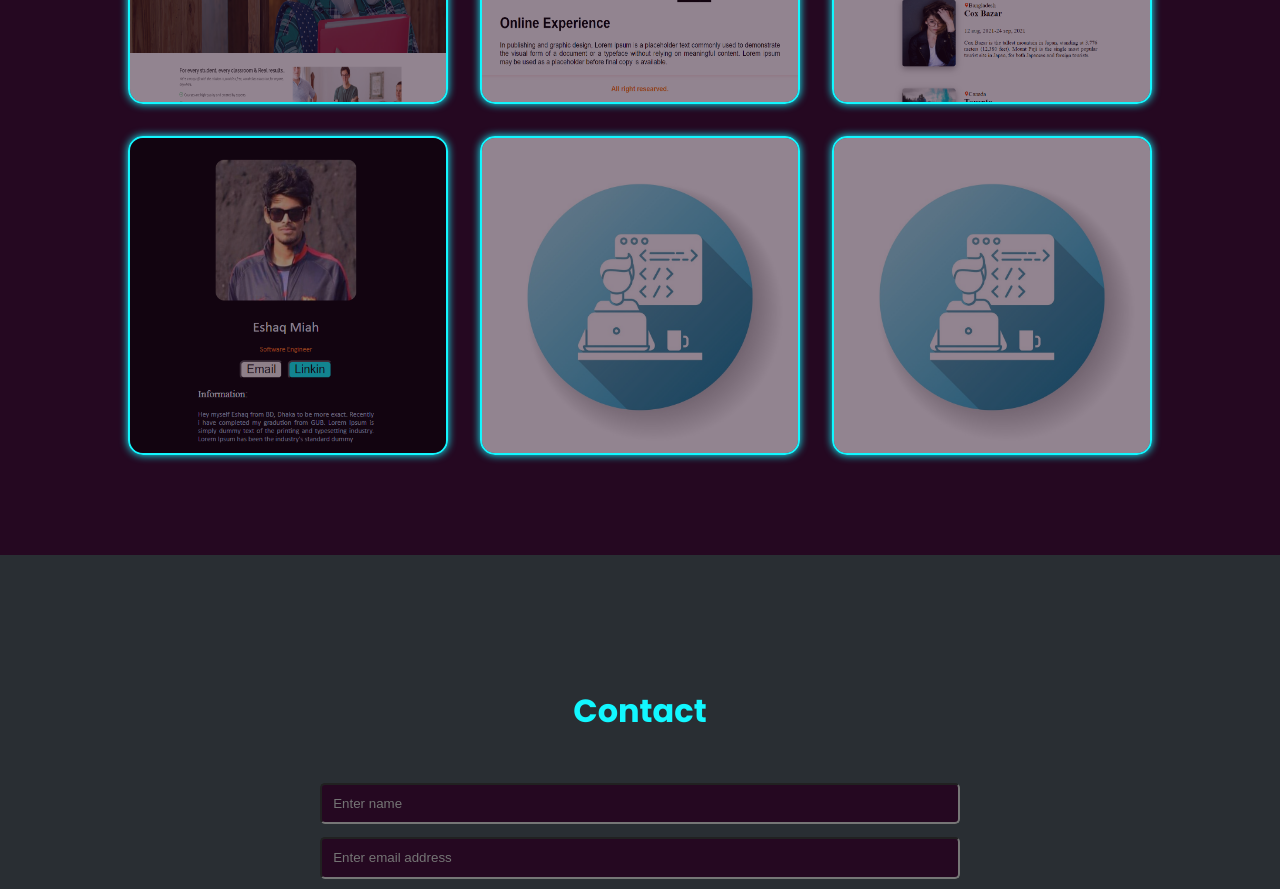
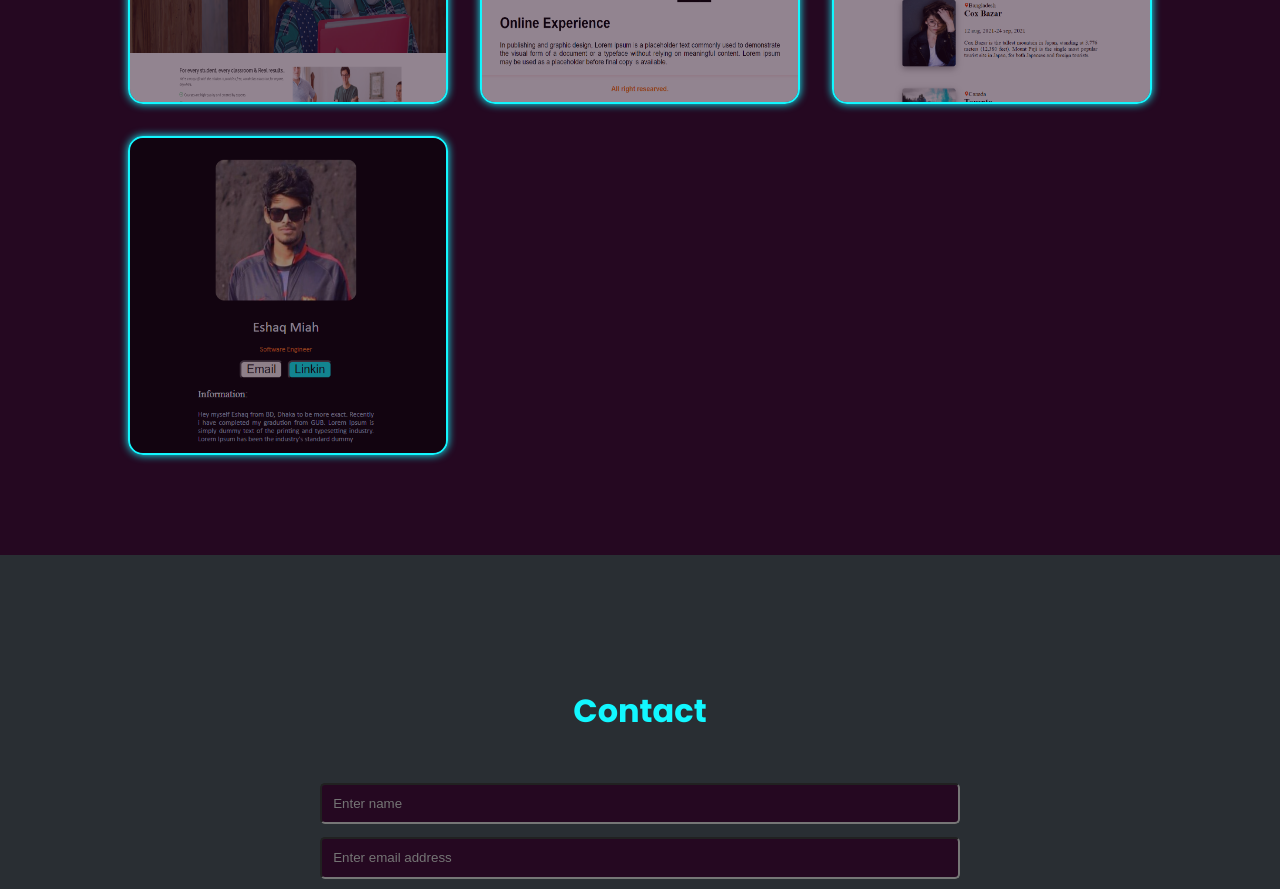
Before and after one commit to hiiipercy/hira, a React (Create React App) app: page / in a window 1280 px wide. Shown: the part 3560-4449 px from the top of the page. Built offline with nearby package versions, Linux system fonts and the light colour scheme.

Commit message:
Update Portfolio.jsx

```diff
--- a/src/Portfolio.jsx
+++ b/src/Portfolio.jsx
@@ -29,19 +29,9 @@ export default function Portfolio(){
                     <PortfolioBox
                         img="./business_card.png"
                         title="web5"
-                        link=""
+                        link="https://businescard.vercel.app/"
                         />
 
-                <PortfolioBox
-                        img="./dev.jpg"
-                        title="web1"
-                        link=""
-                    />
-                    <PortfolioBox
-                        img="./dev.jpg"
-                        title="web2"
-                        link=""
-                    />
             </div>
         </section>
     )
```
